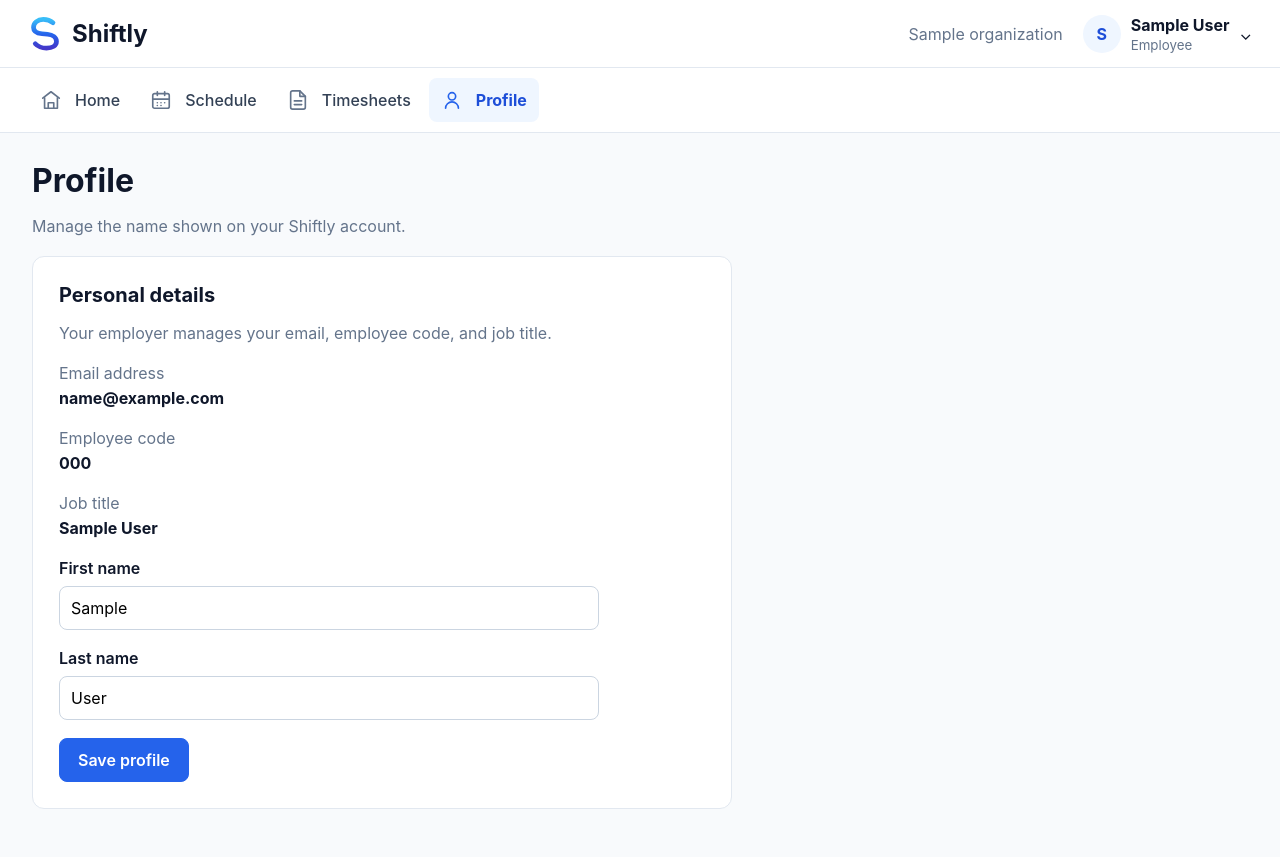
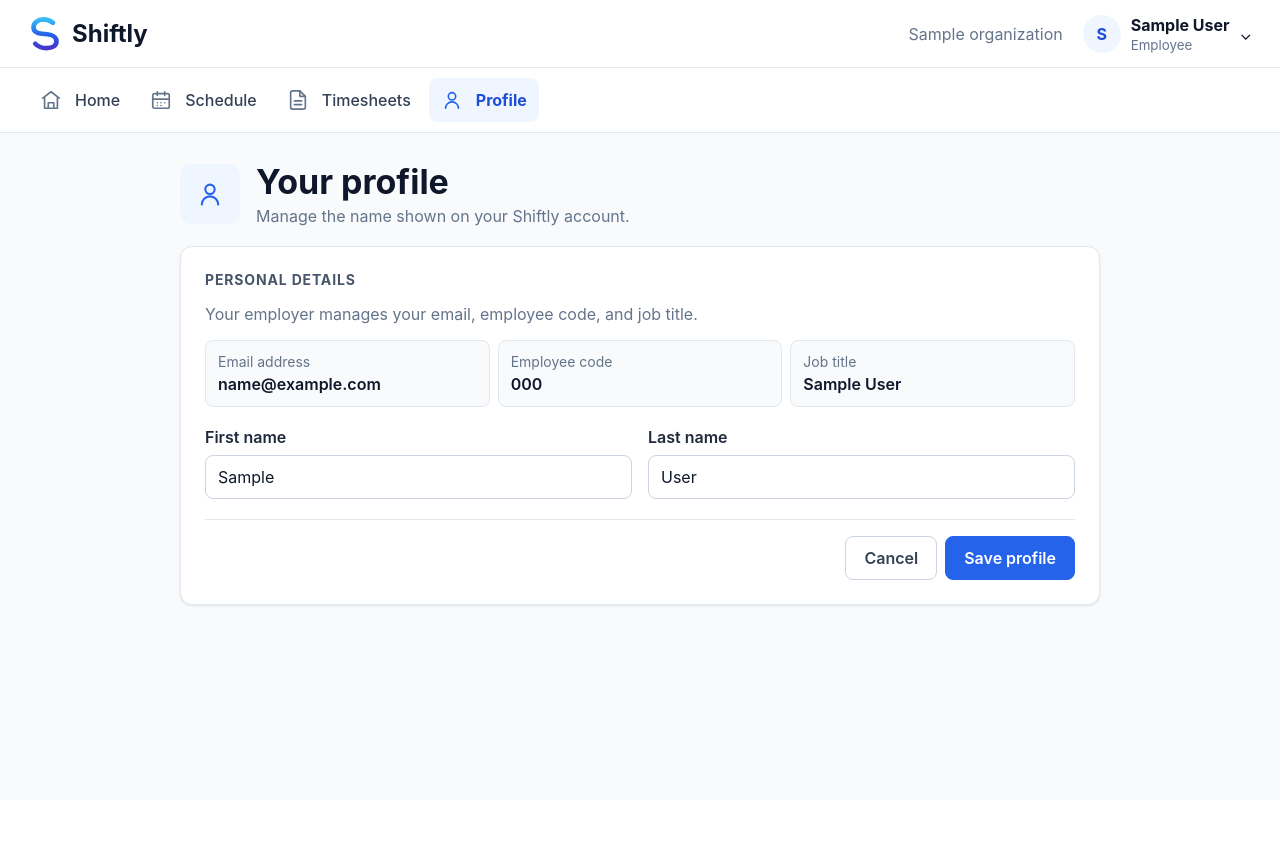
Before and after one commit to astigPree/Shiftly, a Django app: page /profile/ in a window 1280 px wide. After the commit the page ends 607 px from the top, so only its background shows below. Run offline with Django 4.2, Linux system fonts and the light colour scheme; the visitor is signed in with stand-in values (Sample User, id 1); tables that the repository leaves empty hold one stand-in row (values such as "Sample post"); parts of the project's set-up code (start-up, migrations or seed data) failed here and were passed over.

Commit message:
Redesign employer and employee forms

```diff
--- a/employees/forms.py
+++ b/employees/forms.py
@@ -8,8 +8,35 @@ from .models import Employee
 class EmployeeForm(forms.ModelForm):
     class Meta:
         model = Employee
-        fields = ("employee_code", "first_name", "last_name", "email", "job_title")
-        widgets = {"job_title": forms.TextInput(attrs={"autocomplete": "organization-title"})}
+        fields = ("employee_code", "job_title", "first_name", "last_name", "email")
+        labels = {
+            "employee_code": "Employee code",
+            "job_title": "Job title (optional)",
+            "first_name": "First name",
+            "last_name": "Last name",
+            "email": "Email address",
+        }
+        help_texts = {
+            "employee_code": "Internal identifier used in schedules and reports.",
+            "email": "Used to send the employee their Shiftly account invitation.",
+        }
+        widgets = {
+            "employee_code": forms.TextInput(
+                attrs={"autocomplete": "off", "placeholder": "e.g. EMP-001"}
+            ),
+            "job_title": forms.TextInput(
+                attrs={"autocomplete": "organization-title", "placeholder": "e.g. Customer Support"}
+            ),
+            "first_name": forms.TextInput(
+                attrs={"autocomplete": "given-name", "placeholder": "e.g. Alex"}
+            ),
+            "last_name": forms.TextInput(
+                attrs={"autocomplete": "family-name", "placeholder": "e.g. Santos"}
+            ),
+            "email": forms.EmailInput(
+                attrs={"autocomplete": "email", "placeholder": "name@company.com"}
+            ),
+        }
 
     def clean_employee_code(self):
         return self.cleaned_data["employee_code"].strip().upper()
--- /dev/null
+++ b/static/css/forms.css
@@ -0,0 +1,349 @@
+/* Shared form layout for employer and employee work areas. */
+.form-page {
+  width: min(100%, 920px);
+  margin: 0 auto;
+}
+
+.form-page--employee {
+  width: min(100%, 800px);
+}
+
+.form-back-link {
+  display: inline-flex;
+  min-height: 44px;
+  align-items: center;
+  margin: 0 0 12px;
+  font-weight: 600;
+  text-decoration-thickness: 1px;
+  text-underline-offset: 3px;
+}
+
+.form-page-heading {
+  display: flex;
+  align-items: center;
+  gap: 16px;
+  margin: 0 0 20px;
+}
+
+.form-heading-icon {
+  display: grid;
+  width: 60px;
+  height: 60px;
+  flex: 0 0 auto;
+  place-items: center;
+  color: var(--color-primary-600);
+  background: var(--color-primary-50);
+  border-radius: var(--radius-lg);
+}
+
+.form-heading-icon .icon {
+  width: 28px;
+  height: 28px;
+}
+
+.form-page-heading h1 {
+  margin: 0 0 4px;
+  font-size: clamp(25px, 3vw, 34px);
+}
+
+.form-page-heading p {
+  margin: 0;
+}
+
+.form-card {
+  width: 100%;
+  max-width: 800px;
+  padding: 24px;
+  background: var(--color-surface);
+  border: 1px solid var(--color-border);
+  border-radius: var(--radius-lg);
+  box-shadow: var(--shadow-card);
+}
+
+.form-card--wide {
+  max-width: 920px;
+}
+
+.form-section-label {
+  margin: 0 0 16px;
+  color: var(--color-gray-600);
+  font-size: var(--text-sm);
+  font-weight: 700;
+  letter-spacing: .06em;
+  text-transform: uppercase;
+}
+
+.form-section-heading {
+  grid-column: 1 / -1;
+  margin: 4px 0 -4px;
+  padding-top: 16px;
+  border-top: 1px solid var(--color-border);
+  font-size: var(--text-lg);
+}
+
+.form-grid > .form-section-heading:first-child {
+  margin-top: 0;
+  padding-top: 0;
+  border-top: 0;
+}
+
+.form-grid {
+  display: grid;
+  grid-template-columns: repeat(2, minmax(0, 1fr));
+  gap: 20px 16px;
+}
+
+.form-grid .field {
+  min-width: 0;
+  margin: 0;
+  align-content: start;
+}
+
+.form-grid .form-field--full {
+  grid-column: 1 / -1;
+}
+
+.form-field > label,
+.reject-form > label {
+  color: var(--color-gray-800);
+  font-size: var(--text-base);
+  font-weight: 600;
+}
+
+.form-grid .field input,
+.form-grid .field select,
+.form-grid .field textarea,
+.reject-form textarea {
+  min-height: 44px;
+  padding: 10px 12px;
+  color: var(--color-text);
+  border-color: var(--color-border-strong);
+  border-radius: var(--radius-md);
+  background: var(--color-surface);
+}
+
+.form-grid .field textarea,
+.reject-form textarea {
+  min-height: 112px;
+}
+
+.form-grid .field input::placeholder,
+.form-grid .field textarea::placeholder {
+  color: var(--color-gray-400);
+}
+
+.form-grid .field input:focus,
+.form-grid .field select:focus,
+.form-grid .field textarea:focus,
+.reject-form textarea:focus {
+  border-color: var(--color-primary-500);
+  box-shadow: 0 0 0 3px rgb(59 130 246 / 14%);
+}
+
+.form-help {
+  display: block;
+  line-height: 1.45;
+}
+
+.form-field--invalid input,
+.form-field--invalid select,
+.form-field--invalid textarea,
+.reject-form [aria-invalid="true"] {
+  border-color: var(--color-danger) !important;
+}
+
+.field-error {
+  font-size: var(--text-sm);
+  line-height: 1.45;
+}
+
+.form-actions {
+  display: flex;
+  flex-wrap: wrap;
+  justify-content: flex-end;
+  gap: 8px;
+  margin-top: 20px;
+  padding-top: 16px;
+  border-top: 1px solid var(--color-border);
+}
+
+.form-cancel-link {
+  display: inline-flex;
+  min-height: 44px;
+  align-items: center;
+  justify-content: center;
+  padding: 0 18px;
+  color: var(--color-gray-700);
+  background: var(--color-surface);
+  border: 1px solid var(--color-border-strong);
+  border-radius: var(--radius-md);
+  font-weight: 600;
+  text-decoration: none;
+}
+
+.form-cancel-link:hover {
+  background: var(--color-gray-50);
+}
+
+.form-callout {
+  display: flex;
+  align-items: center;
+  gap: 12px;
+  margin-top: 20px;
+  padding: 12px 16px;
+  color: var(--color-primary-700);
+  background: var(--color-primary-50);
+  border: 1px solid var(--color-primary-200);
+  border-radius: var(--radius-md);
+  line-height: 1.5;
+}
+
+.form-callout .icon {
+  width: 22px;
+  height: 22px;
+  flex: 0 0 auto;
+}
+
+.form-readonly-list {
+  display: grid;
+  grid-template-columns: repeat(3, minmax(0, 1fr));
+  gap: 8px;
+  margin: 0 0 20px;
+}
+
+.form-readonly-item {
+  display: grid;
+  min-width: 0;
+  gap: 4px;
+  padding: 12px;
+  background: var(--color-gray-50);
+  border: 1px solid var(--color-border);
+  border-radius: var(--radius-md);
+}
+
+.form-readonly-item span {
+  color: var(--color-text-muted);
+  font-size: var(--text-sm);
+}
+
+.form-readonly-item strong {
+  overflow-wrap: anywhere;
+  font-weight: 600;
+}
+
+.filters .field {
+  margin: 0;
+}
+
+.filters input,
+.filters select {
+  min-width: 150px;
+  background: var(--color-surface);
+}
+
+.filters .filter-search-field {
+  min-width: min(100%, 320px);
+  flex: 1 1 280px;
+}
+
+.filters button {
+  min-height: 44px;
+}
+
+.form-actions button,
+.form-actions .form-cancel-link {
+  min-height: 44px;
+}
+
+.action-form {
+  display: inline-flex;
+  margin: 0;
+}
+
+.employee-actions form {
+  display: inline-flex;
+  margin: 0;
+}
+
+.subsection > form {
+  display: inline-flex;
+  margin: 0;
+}
+
+.page-header > form {
+  margin: 0;
+}
+
+.review-actions .action-form {
+  margin: 0;
+}
+
+.review-actions .reject-form {
+  display: grid;
+  width: min(100%, 560px);
+  margin-top: 16px;
+  padding: 16px;
+  background: var(--color-gray-50);
+  border: 1px solid var(--color-border);
+  border-radius: var(--radius-md);
+}
+
+.review-actions .reject-form button {
+  justify-self: start;
+}
+
+.review-actions .review-approve-form {
+  display: inline-flex;
+  margin-top: 8px;
+}
+
+.auth-card.form-page {
+  width: min(100%, 560px);
+  max-width: 560px;
+  margin: 8vh auto;
+}
+
+.auth-card.form-page .form-grid {
+  grid-template-columns: 1fr;
+}
+
+@media (max-width: 640px) {
+  .form-page,
+  .form-page--employee {
+    width: 100%;
+  }
+
+  .form-card {
+    padding: 20px 16px;
+  }
+
+  .form-grid {
+    grid-template-columns: minmax(0, 1fr);
+    gap: 16px;
+  }
+
+  .form-grid .form-field--full,
+  .form-section-heading {
+    grid-column: auto;
+  }
+
+  .form-readonly-list {
+    grid-template-columns: 1fr;
+  }
+
+  .form-actions {
+    flex-direction: column-reverse;
+  }
+
+  .form-actions > * {
+    width: 100%;
+  }
+
+  .form-actions > form button {
+    width: 100%;
+  }
+
+  .filters .filter-search-field {
+    min-width: 100%;
+  }
+}
--- a/templates/accounts/profile.html
+++ b/templates/accounts/profile.html
@@ -1,17 +1,30 @@
 {% extends "layouts/employee.html" %}
-{% load form_tags %}
 {% block title %}Profile | Shiftly{% endblock %}
 {% block app_content %}
-<header class="page-title"><h1>Profile</h1><p class="muted">Manage the name shown on your Shiftly account.</p></header>
-<section class="settings-card employee-profile-card">
-  <h2>Personal details</h2><p class="muted">Your employer manages your email, employee code, and job title.</p>
-  {% if form.non_field_errors %}<div class="error-list" role="alert">{{ form.non_field_errors }}</div>{% endif %}
-  <form method="post" novalidate>{% csrf_token %}
-    <div class="settings-email"><span>Email address</span><strong>{{ request.user.email }}</strong></div>
-    <div class="settings-email"><span>Employee code</span><strong>{{ employee.employee_code }}</strong></div>
-    <div class="settings-email"><span>Job title</span><strong>{{ employee.job_title|default:"Not specified" }}</strong></div>
-    {% for field in form %}<div class="field"><label for="{{ field.id_for_label }}">{{ field.label }}</label>{{ field|accessible_field }}{% if field.help_text %}<small id="{{ field.auto_id }}_helptext">{{ field.help_text }}</small>{% endif %}{% if field.errors %}<div id="{{ field.auto_id }}_errors" class="field-error" role="alert">{{ field.errors }}</div>{% endif %}</div>{% endfor %}
-    <button type="submit">Save profile</button>
-  </form>
+<section class="form-page" aria-labelledby="profile-title">
+  <header class="form-page-heading">
+    <span class="form-heading-icon">{% include "components/icon.html" with icon_name="user" %}</span>
+    <div><h1 id="profile-title">Your profile</h1><p class="muted">Manage the name shown on your Shiftly account.</p></div>
+  </header>
+  <section class="form-card form-card--wide" aria-label="Personal profile details">
+    <h2 class="form-section-label">Personal details</h2>
+    <p class="muted">Your employer manages your email, employee code, and job title.</p>
+    {% if form.non_field_errors %}<div class="error-list" role="alert">{{ form.non_field_errors }}</div>{% endif %}
+    <form method="post" novalidate>
+      {% csrf_token %}
+      <div class="form-readonly-list" aria-label="Employer managed details">
+        <div class="form-readonly-item"><span>Email address</span><strong>{{ request.user.email }}</strong></div>
+        <div class="form-readonly-item"><span>Employee code</span><strong>{{ employee.employee_code }}</strong></div>
+        <div class="form-readonly-item"><span>Job title</span><strong>{{ employee.job_title|default:"Not specified" }}</strong></div>
+      </div>
+      <div class="form-grid">
+        {% for field in form %}{% include "components/form_field.html" with field=field %}{% endfor %}
+      </div>
+      <div class="form-actions">
+        <a class="form-cancel-link" href="{% url 'attendance:my_attendance' %}">Cancel</a>
+        <button type="submit">Save profile</button>
+      </div>
+    </form>
+  </section>
 </section>
 {% endblock %}
--- a/templates/attendance/list.html
+++ b/templates/attendance/list.html
@@ -4,7 +4,7 @@
 {% block app_content %}
 <header class="page-header"><div><h1>Attendance</h1><p class="muted">Daily shift attendance · {{ organization.timezone }}</p></div><a class="refresh-link" href="?date={{ selected_date|date:'Y-m-d' }}&status={{ status_filter|urlencode }}">Refresh</a></header>
 <section class="content-card wide-card">
-  <form method="get" class="filters"><div class="field compact-field"><label for="id_date">Work date</label><input id="id_date" type="date" name="date" value="{{ selected_date|date:'Y-m-d' }}"></div><div class="field compact-field"><label for="id_status">Status</label><select id="id_status" name="status"><option value="">All statuses</option>{% for code,label in status_choices %}<option value="{{ code }}"{% if status_filter == code %} selected{% endif %}>{{ label }}</option>{% endfor %}</select></div><button type="submit">Filter</button></form>
+  <form method="get" class="filters"><div class="field compact-field"><label for="id_date">Work date</label><input id="id_date" type="date" name="date" value="{{ selected_date|date:'Y-m-d' }}"></div><div class="field compact-field"><label for="id_status">Status</label><select id="id_status" name="status"><option value="">All statuses</option>{% for code,label in status_choices %}<option value="{{ code }}"{% if status_filter == code %} selected{% endif %}>{{ label }}</option>{% endfor %}</select></div><button type="submit">Apply filters</button></form>
   {% if page.object_list %}<div class="table-wrap"><table><thead><tr><th scope="col">Employee</th><th scope="col">Shift</th><th scope="col">Status</th><th scope="col">Last activity</th></tr></thead><tbody>
   {% for row in page.object_list %}<tr><td><a href="{% url 'schedules:detail' row.shift.pk %}">{{ row.shift.employee.full_name }}</a><br><span class="muted">{{ row.shift.employee.job_title }}</span></td><td>{{ row.shift.work_date|date:"M j" }} · {{ row.shift.scheduled_start|timezone:organization.timezone|date:"g:i A" }}–{{ row.shift.scheduled_end|timezone:organization.timezone|date:"g:i A" }}</td><td><span class="status-badge status-{{ row.state.code|lower }}">{{ row.state.label }}</span>{% if row.state.missing_clock_out %}<br><span class="warning-text">Missing clock-out</span>{% endif %}{% if row.late_clock_in %}<br><span class="muted">Late clock-in</span>{% endif %}</td><td>{% if row.last_activity %}{{ row.last_activity|timezone:organization.timezone|date:"g:i A" }}{% if row.session.clock_out_at %} · Clocked out{% elif row.session.status == "ON_BREAK" %} · On break{% else %} · Clocked in{% endif %}{% else %}—{% endif %}</td></tr>{% endfor %}
   </tbody></table></div>{% else %}<div class="empty-state"><h2>No shifts for this date</h2><p>Choose another organization-local work date or schedule a shift.</p><a class="button-link" href="{% url 'schedules:create' %}">Schedule a shift</a></div>{% endif %}
--- a/templates/base.html
+++ b/templates/base.html
@@ -16,6 +16,7 @@
   <link rel="stylesheet" href="{% static 'css/reports.css' %}">
   <link rel="stylesheet" href="{% static 'css/accessibility.css' %}">
   <link rel="stylesheet" href="{% static 'css/auth.css' %}">
+  <link rel="stylesheet" href="{% static 'css/forms.css' %}">
 </head>
 <body class="{% block body_class %}{% endblock %}">
   {% block page %}
--- /dev/null
+++ b/templates/components/form_field.html
@@ -0,0 +1,7 @@
+{% load form_tags %}
+<div class="field form-field{% if full_width %} form-field--full{% endif %}{% if field.errors %} form-field--invalid{% endif %}">
+  <label for="{{ field.id_for_label }}">{{ field.label }}</label>
+  {{ field|accessible_field }}
+  {% if field.help_text %}<small class="form-help" id="{{ field.auto_id }}_helptext">{{ field.help_text }}</small>{% endif %}
+  {% if field.errors %}<div id="{{ field.auto_id }}_errors" class="field-error" role="alert">{{ field.errors }}</div>{% endif %}
+</div>
--- a/templates/components/icon.html
+++ b/templates/components/icon.html
@@ -13,6 +13,8 @@
     <rect x="3" y="5" width="18" height="16" rx="2"/><path d="M16 3v4M8 3v4M3 11h18"/><path d="M8 15h.01M12 15h.01M16 15h.01M8 18h.01M12 18h.01"/>
   {% elif icon_name == "clock" %}
     <circle cx="12" cy="12" r="9"/><path d="M12 7v5l3 2"/>
+  {% elif icon_name == "mail" %}
+    <rect x="3" y="5" width="18" height="14" rx="2"/><path d="m3 7 9 6 9-6"/>
   {% elif icon_name == "refresh" %}
     <path d="M20 7v5h-5"/><path d="M4 17v-5h5"/><path d="M5.6 9A7 7 0 0 1 18 6l2 2"/><path d="M18.4 15A7 7 0 0 1 6 18l-2-2"/>
   {% elif icon_name == "check-circle" %}
--- a/templates/employees/list.html
+++ b/templates/employees/list.html
@@ -4,8 +4,8 @@
 <header class="page-header"><div><h1>Employees</h1><p class="muted">{{ total_count }} employee{{ total_count|pluralize }} in your organization</p></div><a class="button-link" href="{% url 'employees:create' %}">Add employee</a></header>
 <section class="content-card wide-card">
   <form method="get" class="filters">
-    <label for="id_q">Search employees</label><input id="id_q" type="search" name="q" value="{{ query }}" placeholder="Name, code, email, or job title">
-    <label for="id_status">Status</label><select id="id_status" name="status"><option value="">All statuses</option>{% for value,label in statuses %}<option value="{{ value }}"{% if status_filter == value %} selected{% endif %}>{{ label }}</option>{% endfor %}</select>
+    <div class="field compact-field filter-search-field"><label for="id_q">Search employees</label><input id="id_q" type="search" name="q" value="{{ query }}" placeholder="Name, code, email, or job title"></div>
+    <div class="field compact-field"><label for="id_status">Status</label><select id="id_status" name="status"><option value="">All statuses</option>{% for value,label in statuses %}<option value="{{ value }}"{% if status_filter == value %} selected{% endif %}>{{ label }}</option>{% endfor %}</select></div>
     <button type="submit">Filter</button>
   </form>
   {% if page.object_list %}
--- a/templates/timesheets/list.html
+++ b/templates/timesheets/list.html
@@ -1,10 +1,11 @@
 {% extends layout_template %}
+{% load form_tags %}
 {% block title %}{% if employee_view %}My timesheets{% else %}Timesheets{% endif %} | Shiftly{% endblock %}
 {% block app_content %}
 <header class="page-header"><div><h1>{% if employee_view %}My timesheets{% else %}Timesheets{% endif %}</h1><p class="muted">Completed shift records and review status</p></div></header>
 <section class="content-card wide-card">
   {% if can_review %}<form method="get" class="filters">
-    <div class="field compact-field"><label for="id_start_date">From date</label>{{ filter_form.start_date }}</div><div class="field compact-field"><label for="id_end_date">To date</label>{{ filter_form.end_date }}</div><div class="field compact-field"><label for="id_employee">Employee</label>{{ filter_form.employee }}</div><div class="field compact-field"><label for="id_status">Status</label>{{ filter_form.status }}</div><button type="submit">Filter</button>
+    <div class="field compact-field"><label for="id_start_date">From date</label>{{ filter_form.start_date|accessible_field }}</div><div class="field compact-field"><label for="id_end_date">To date</label>{{ filter_form.end_date|accessible_field }}</div><div class="field compact-field"><label for="id_employee">Employee</label>{{ filter_form.employee|accessible_field }}</div><div class="field compact-field"><label for="id_status">Status</label>{{ filter_form.status|accessible_field }}</div><button type="submit">Apply filters</button>
   </form>{% if filter_form.errors %}<div class="error-list" role="alert">Correct the filters to apply them.</div>{% endif %}{% endif %}
   {% if page.object_list %}<div class="table-wrap"><table class="timesheet-table"><thead><tr><th scope="col">Work date</th><th scope="col">Employee</th><th scope="col">Scheduled</th><th scope="col">Worked</th><th scope="col">Status</th></tr></thead><tbody>
   {% for timesheet in page.object_list %}<tr><td>{% if can_review %}<a href="{% url 'timesheets:detail' timesheet.pk %}">{{ timesheet.shift.work_date|date:"M j, Y" }}</a>{% else %}<a href="{% url 'timesheets:my_detail' timesheet.pk %}">{{ timesheet.shift.work_date|date:"M j, Y" }}</a>{% endif %}</td><td>{{ timesheet.employee.full_name }}<br><span class="muted">{{ timesheet.employee.employee_code }}</span></td><td>{{ timesheet.scheduled_minutes }} min</td><td>{{ timesheet.worked_minutes }} min</td><td><span class="status-badge status-{{ timesheet.status|lower }}">{{ timesheet.get_status_display }}</span></td></tr>{% endfor %}
```
Also changed, not shown: schedules/forms.py (+20 -5 lines), templates/accounts/settings.html (+22 -10 lines), templates/employees/form.html (+36 -10 lines), templates/employees/invitation_accept.html (+18 -12 lines), templates/registration/password_reset_confirm.html (+23 -4 lines), templates/registration/password_reset_form.html (+14 -4 lines), templates/schedules/form.html (+34 -12 lines), templates/timesheets/detail.html (+27 -2 lines).
